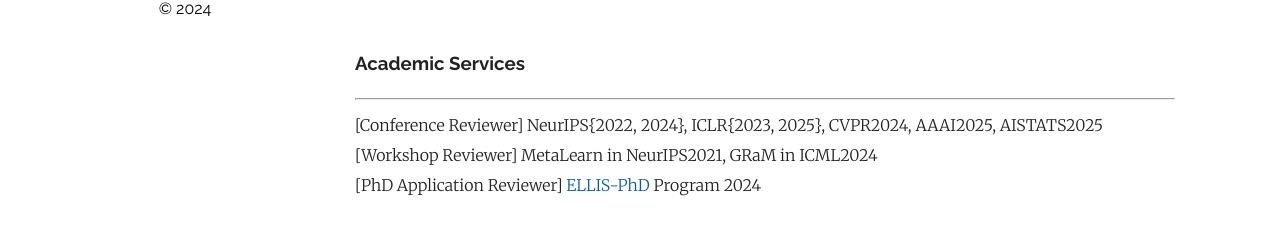
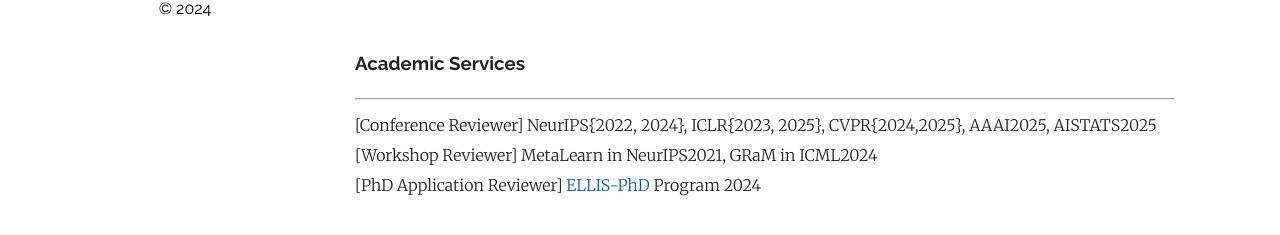
Before and after one commit to MingyuKim87/MingyuKim87.github.io, a Jekyll site: the page built from index.md, in a window 1280 px wide and 900 px high, scrolled down 3546 px. Shown: the part 577-812 px from the top of the window. Built offline with Jekyll 4.4.1, drawn with Linux system fonts in a browser that asks for light colours; some web fonts are replaced.

Commit message:
Update index.md

```diff
--- a/index.md
+++ b/index.md
@@ -151,7 +151,7 @@ Journal of the Society of Korea Industrial and Systems Engineering (*Domestic*),
 ### Academic Services
 <hr>
 
-[Conference Reviewer] NeurIPS{2022, 2024}, ICLR{2023, 2025}, CVPR2024, AAAI2025, AISTATS2025
+[Conference Reviewer] NeurIPS{2022, 2024}, ICLR{2023, 2025}, CVPR{2024,2025}, AAAI2025, AISTATS2025
 [Workshop Reviewer] MetaLearn in NeurIPS2021, GRaM in ICML2024
 [PhD Application Reviewer] [ELLIS-PhD][ellis] Program 2024
 
```
